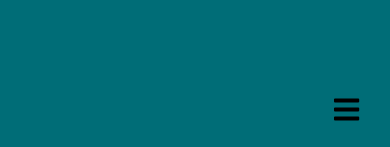
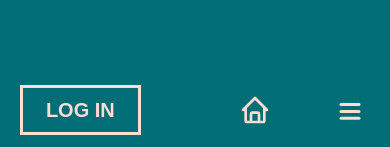
Before and after one commit to sFritsch09/djsicrip, a React (Create React App) app: page / in a window 390 px wide. Shown: the part 694-841 px from the top of the page. Built offline with nearby package versions, Linux system fonts and the light colour scheme.

Commit message:
mobile navbar done

```diff
--- /dev/null
+++ b/src/components/mobile-navbar/data/MenuItem.jsx
@@ -0,0 +1,35 @@
+import React from 'react';
+import { NavItem, TextWrapper, IconWrapper, TextContainer } from '../mobile-navbar.styles';
+
+const variants = {
+	open: {
+		y: 0,
+		opacity: 1,
+		transition: {
+			y: { stiffness: 1000, velocity: -100 },
+		},
+		display: 'flex',
+	},
+	closed: {
+		y: 50,
+		opacity: 0,
+		transition: {
+			y: { stiffness: 1000 },
+		},
+		transitionEnd: {
+			// after animation set display to none
+			display: 'none',
+		},
+	},
+};
+
+export const MenuItem = ({ textItem, iconItem }) => {
+	return (
+		<NavItem variants={variants} whileHover={{ scale: 1.1 }} whileTap={{ scale: 0.95 }}>
+			<TextWrapper>
+				<IconWrapper>{iconItem}</IconWrapper>
+				<TextContainer>{textItem}</TextContainer>
+			</TextWrapper>
+		</NavItem>
+	);
+};
--- /dev/null
+++ b/src/components/mobile-navbar/data/MenuToggle.jsx
@@ -0,0 +1,40 @@
+import React from 'react';
+import { motion } from 'framer-motion';
+import { BurgerButton } from '../mobile-navbar.styles';
+
+const Path = (props) => (
+	<motion.path
+		fill="transparent"
+		strokeWidth="3"
+		stroke="currentColor"
+		strokeLinecap="round"
+		{...props}
+	/>
+);
+
+export const MenuToggle = ({ click }) => (
+	<BurgerButton onClick={click}>
+		<svg width="23" height="23" viewBox="0 0 23 23">
+			<Path
+				variants={{
+					closed: { d: 'M 2 2.5 L 20 2.5' },
+					open: { d: 'M 3 16.5 L 17 2.5' },
+				}}
+			/>
+			<Path
+				d="M 2 9.423 L 20 9.423"
+				variants={{
+					closed: { opacity: 1 },
+					open: { opacity: 0 },
+				}}
+				transition={{ duration: 0.1 }}
+			/>
+			<Path
+				variants={{
+					closed: { d: 'M 2 16.346 L 20 16.346' },
+					open: { d: 'M 3 2.5 L 17 16.346' },
+				}}
+			/>
+		</svg>
+	</BurgerButton>
+);
--- /dev/null
+++ b/src/components/mobile-navbar/data/Navigation.jsx
@@ -0,0 +1,23 @@
+import React from 'react';
+import { MenuItem } from './MenuItem';
+import { NavMenu } from '../mobile-navbar.styles';
+import { BiMusic, BiFace, BiBriefcaseAlt2, BiEuro, BiChat } from 'react-icons/bi';
+
+const variants = {
+	open: {
+		transition: { staggerChildren: 0.07, delayChildren: 0.2 },
+	},
+	closed: {
+		transition: { staggerChildren: 0.05, staggerDirection: -1 },
+	},
+};
+
+export const Navigation = () => (
+	<NavMenu variants={variants}>
+		<MenuItem textItem="MUSIC" iconItem={<BiMusic />} />
+		<MenuItem textItem="ÜBER MICH" iconItem={<BiFace />} />
+		<MenuItem textItem="EQUIPMENT" iconItem={<BiBriefcaseAlt2 />} />
+		<MenuItem textItem="PREISE" iconItem={<BiEuro />} />
+		<MenuItem textItem="ANFRAGE" iconItem={<BiChat />} />
+	</NavMenu>
+);
--- /dev/null
+++ b/src/components/mobile-navbar/mobile-navbar.component.jsx
@@ -0,0 +1,33 @@
+import React, { useState } from 'react';
+import { MenuToggle } from './data/MenuToggle';
+import { Navigation } from './data/Navigation';
+import { BiHome } from 'react-icons/bi';
+import {
+	Nav,
+	MobileNavMenu,
+	NavbarContainer,
+	HomeButton,
+	LoginButton,
+} from './mobile-navbar.styles';
+
+const MobileNavbar = () => {
+	const [click, setClick] = useState(false);
+
+	const handleClick = () => setClick(!click);
+
+	return (
+		<Nav initial={false} animate={click ? 'open' : 'closed'}>
+			<NavbarContainer>
+				<LoginButton>LOG IN</LoginButton>
+				<HomeButton>
+					<BiHome />
+				</HomeButton>
+				<MobileNavMenu click={click}>
+					<Navigation />
+				</MobileNavMenu>
+				<MenuToggle click={handleClick} />
+			</NavbarContainer>
+		</Nav>
+	);
+};
+export default MobileNavbar;
--- /dev/null
+++ b/src/components/mobile-navbar/mobile-navbar.styles.jsx
@@ -0,0 +1,139 @@
+import styled from 'styled-components';
+import { Link } from 'react-router-dom';
+import { motion } from 'framer-motion';
+
+export const MobileNavMenu = styled.div`
+	width: 100%;
+	height: 100vh;
+	position: absolute;
+	bottom: 0;
+	left: ${({ click }) => (click ? 0 : '-100%')};
+	opacity: 1;
+	transition: all 0.5s ease;
+	background: ${(props) => props.theme.Darkcolor};
+	z-index: 3;
+`;
+
+export const Nav = styled(motion.nav)`
+	bottom: 0;
+	left: 0;
+	top: initial;
+	position: fixed;
+	width: 100%;
+	height: 80px;
+	opacity: 1;
+	background: ${(props) => props.theme.Darkcolor};
+	z-index: 3;
+
+	&.is-hidden {
+		opacity: 0;
+		transition: transform 0.4s, opacity 0.2s;
+	}
+`;
+
+export const NavbarContainer = styled.div`
+	display: flex;
+	flex-direction: row;
+	justify-content: space-evenly;
+	height: 80px;
+	max-width: 1300px;
+	margin-right: auto;
+	margin-left: auto;
+	padding-right: 20px;
+	padding-left: 20px;
+	align-items: center;
+	width: 100%;
+`;
+
+export const BurgerButton = styled.button`
+	outline: none;
+	border: none;
+	-webkit-user-select: none;
+	-moz-user-select: none;
+	-ms-user-select: none;
+	cursor: pointer;
+	position: absolute;
+	bottom: 10px;
+	right: 15px;
+	width: 50px;
+	height: 50px;
+	border-radius: 50%;
+	background: transparent;
+	color: ${(props) => props.theme.contrastColor};
+	z-index: 3;
+`;
+
+export const HomeButton = styled(Link)`
+	font-size: 2rem;
+	height: 50px;
+	color: ${(props) => props.theme.contrastColor};
+	z-index: 3;
+	width: 50px;
+	display: flex;
+	align-items: center;
+	justify-content: center;
+	flex: 2;
+	width: 40%;
+`;
+
+export const LoginButton = styled(Link)`
+	font-size: 20px;
+	height: 50px;
+	flex-direction: row;
+	text-decoration: none;
+	color: ${(props) => props.theme.contrastColor};
+	border: 3px solid ${(props) => props.theme.contrastColor};
+	z-index: 3;
+	width: 80px;
+	display: flex;
+	align-items: center;
+	justify-content: center;
+	flex: 1;
+	width: 20%;
+`;
+
+export const NavMenu = styled(motion.ul)`
+	padding: 25px;
+	position: absolute;
+	top: 10px;
+	width: 100%;
+	display: flex;
+	flex-direction: column;
+	justify-content: center;
+	text-align: center;
+	align-content: center;
+`;
+
+export const NavItem = styled(motion.li)`
+	list-style: none;
+	height: 60px;
+	width: 100%;
+	cursor: pointer;
+	margin-bottom: 10px;
+`;
+
+export const TextWrapper = styled(Link)`
+	width: 100%;
+	display: flex;
+	align-content: center;
+	height: 50px;
+	justify-content: center;
+	text-decoration: none;
+	align-items: center;
+	margin-right: 10px;
+`;
+
+export const IconWrapper = styled.div`
+	font-size: 2rem;
+	vertical-align: center;
+	display: flex;
+	align-items: center;
+	flex-direction: row;
+	margin-right: 20px;
+	color: ${(props) => props.theme.contrastColor};
+`;
+
+export const TextContainer = styled.div`
+	font-size: 28px;
+	color: ${(props) => props.theme.contrastColor};
+`;
--- a/src/components/navbar/navbar.component.jsx
+++ b/src/components/navbar/navbar.component.jsx
@@ -13,8 +13,28 @@ import {
 	NavbarContainer,
 	MobileIcon,
 } from './navbar.styles';
+import MobileNavbar from '../mobile-navbar/mobile-navbar.component';
 
 const Navbar = () => {
+	// is Mobile
+	const [windowDimension, setWindowDimension] = useState(null);
+
+	useEffect(() => {
+		setWindowDimension(window.innerWidth);
+	}, []);
+
+	useEffect(() => {
+		function handleResize() {
+			setWindowDimension(window.innerWidth);
+		}
+
+		window.addEventListener('resize', handleResize);
+		return () => window.removeEventListener('resize', handleResize);
+	}, []);
+
+	const isMobile = windowDimension <= 900;
+	console.log({ isMobile });
+	// is scrolling
 	const [scroll, setScroll] = useState(0);
 	const [click, setClick] = useState(false);
 
@@ -30,10 +50,11 @@ const Navbar = () => {
 	});
 	return (
 		<div>
+			{!isMobile ? (
 				<Nav className={scroll ? 'sticky' : ''}>
 					<NavbarContainer>
 						<LogoContainer>
-						<NavLogo>
+							<NavLogo to="/">
 								<NavIcon className={scroll ? 'sticky' : ''} />
 							</NavLogo>
 						</LogoContainer>
@@ -75,6 +96,9 @@ const Navbar = () => {
 						</NavTools>
 					</NavbarContainer>
 				</Nav>
+			) : (
+				<MobileNavbar />
+			)}
 		</div>
 	);
 };
```
Also changed, not shown: 1 other file (tests, documents, lock files or other folders). Lines whose indentation alone changed are shown as unchanged.
